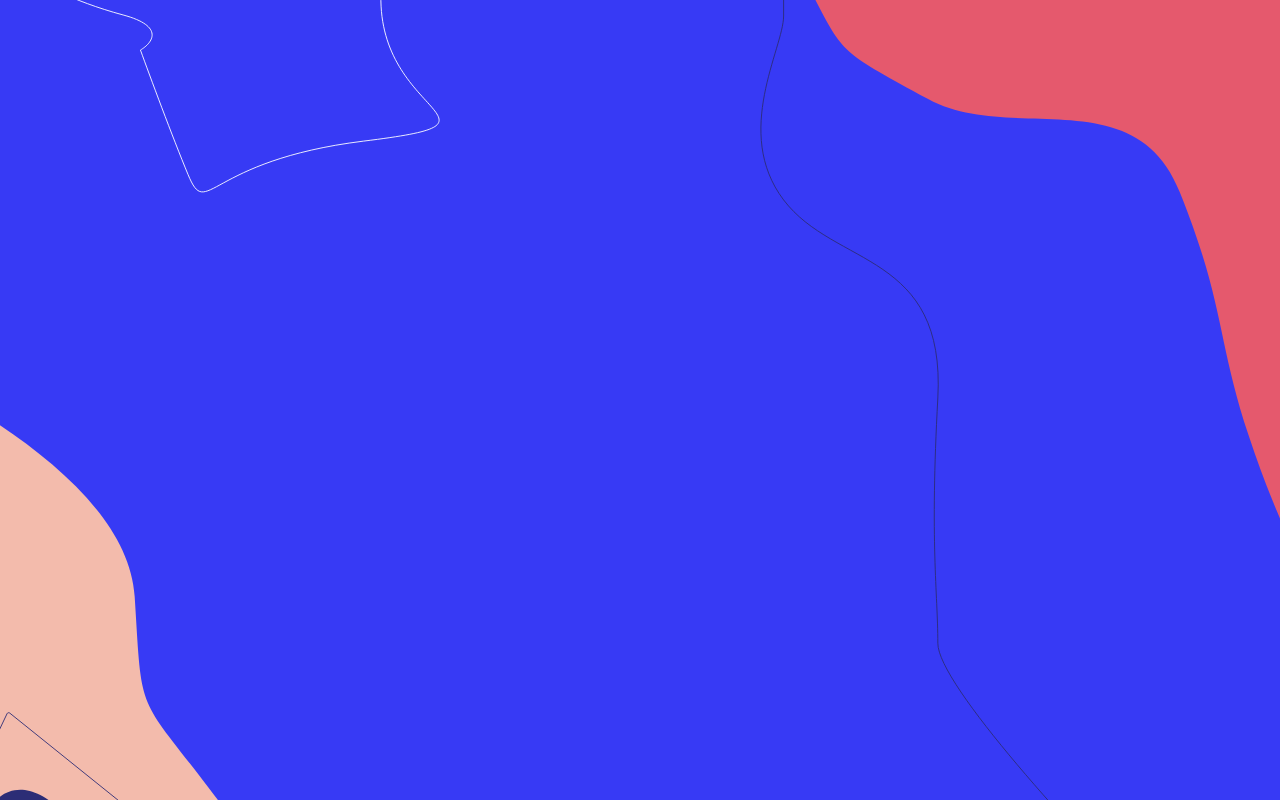
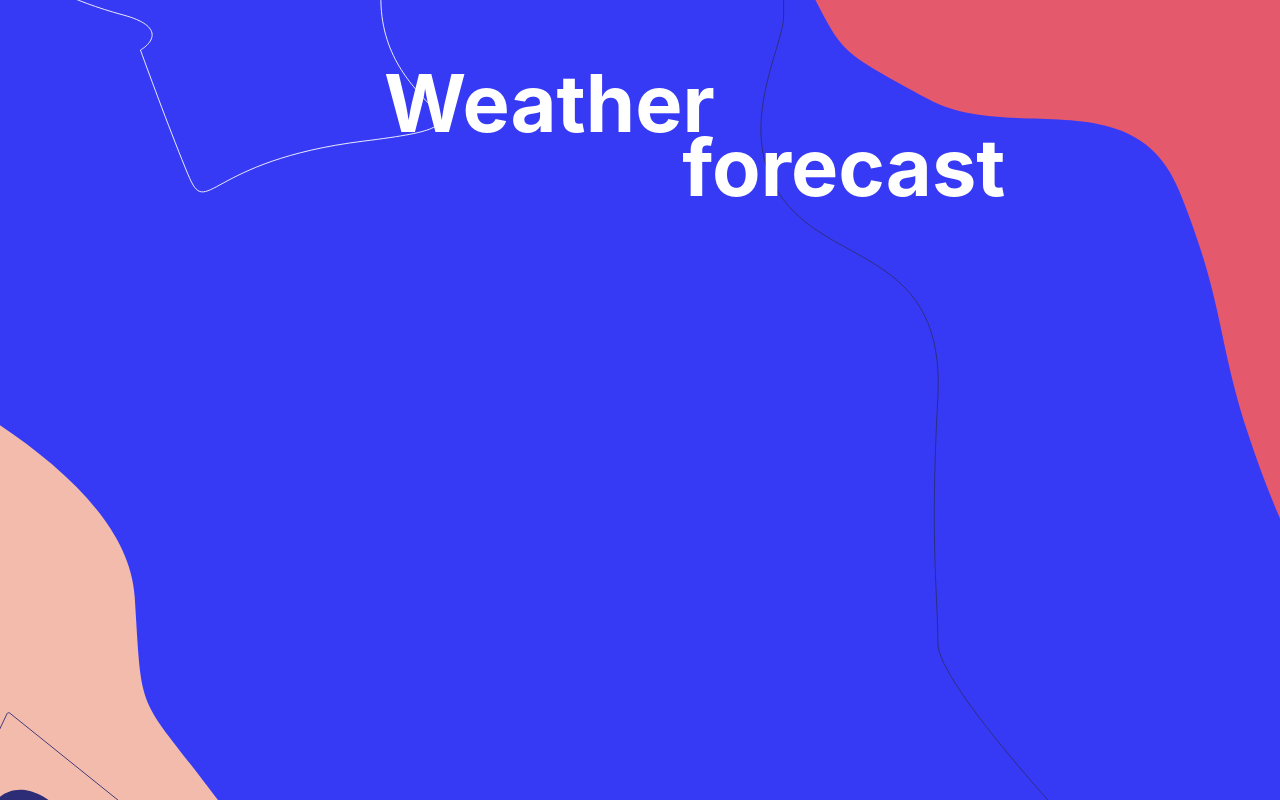
Before and after one commit to M-Anastasia/weather-forecast, a React (Create React App) app: page / in a window 1280 px wide. Shown: the top 800 px of the page. Built offline with nearby package versions, Linux system fonts and the light colour scheme.

Commit message:
add header

```diff
--- a/src/App.css
+++ b/src/App.css
@@ -1,8 +1,5 @@
-.App {
+.app {
     text-align: center;
-}
-
-.App-header {
     background-color: #373AF5;
     min-height: 100vh;
     display: flex;
@@ -21,3 +18,33 @@
     max-width: 100%;
     height: auto;
 }
+
+.header {
+    position: absolute;
+    top: 3%;
+    left: 30%;
+    z-index: 5;
+    display: grid;
+    grid-template-rows: auto auto;
+}
+
+.header-font1 {
+    /*font-family: Ubuntu, serif;*/
+    font-style: normal;
+    font-weight: bold;
+    font-size: 6.2vw;
+    line-height: 0px;
+    color: #FFFFFF;
+}
+
+.header-font2 {
+    font-style: normal;
+    font-weight: bold;
+    font-size: 6.2vw;
+    line-height: 122px;
+    color: #FFFFFF;
+    position: absolute;
+    top: 40%;
+    left: 139%;
+    transform: translate(-50%, -50%);
+}
--- a/src/App.tsx
+++ b/src/App.tsx
@@ -5,12 +5,14 @@ import bottom from './icons/Academy-Weather forecast-Bg-buttom.svg';
 
 function App() {
   return (
-    <div className="App">
-      <header className="App-header">
+      <div className="app">
+          <header className="header">
+              <p className="header-font1">Weather</p>
+              <p className="header-font2">forecast</p>
+          </header>
           <img className="up" src={up}/>
           <img className="bottom" src={bottom}/>
-      </header>
-    </div>
+      </div>
   );
 }
 
```
Lines whose indentation alone changed are shown as unchanged.
